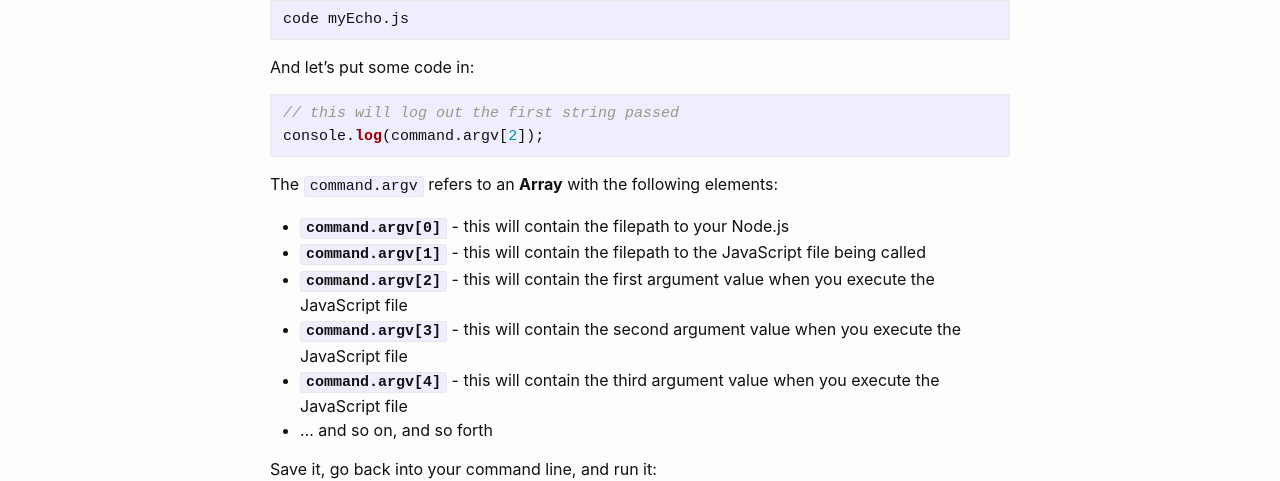
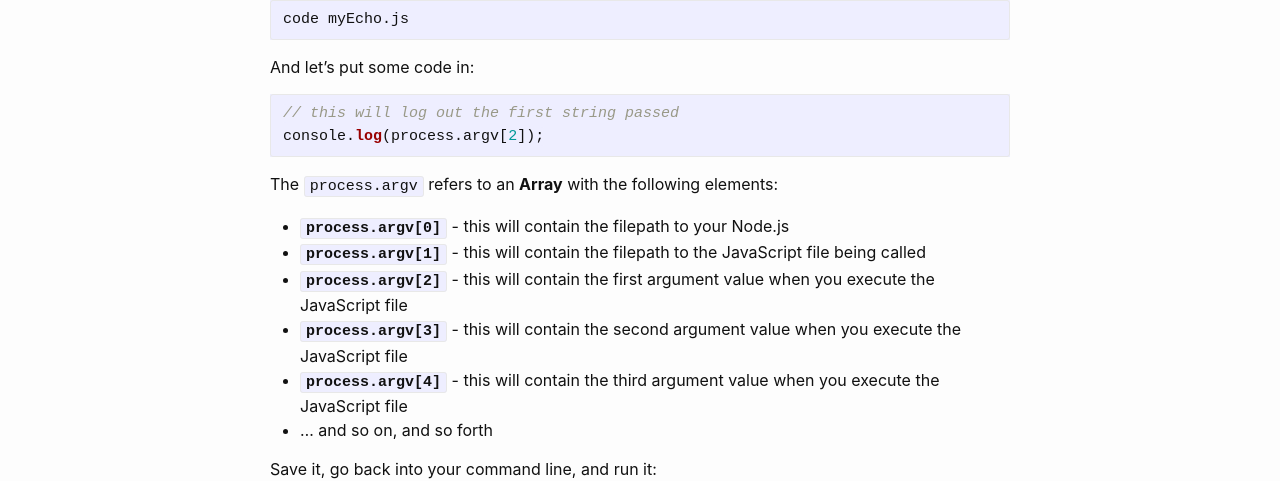
Before and after one commit to loljoho/blog, a Jekyll site: the page built from _posts/2019-10-16-nodejs-cli-arguments.markdown, in a window 1280 px wide. Shown: the part 613-1094 px from the top of the page. Built offline with Jekyll 4.4.1, drawn with Linux system fonts in a browser that asks for light colours.

Commit message:
I am so stupid

````diff
--- a/_posts/2019-10-16-nodejs-cli-arguments.markdown
+++ b/_posts/2019-10-16-nodejs-cli-arguments.markdown
@@ -36,15 +36,15 @@ And let's put some code in:
 
 ```js
 // this will log out the first string passed
-console.log(command.argv[2]);
+console.log(process.argv[2]);
 ```
 
-The `command.argv` refers to an **Array** with the following elements:
- - **`command.argv[0]`** - this will contain the filepath to your Node.js
- - **`command.argv[1]`** - this will contain the filepath to the JavaScript file being called
- - **`command.argv[2]`** - this will contain the first argument value when you execute the JavaScript file
- - **`command.argv[3]`** - this will contain the second argument value when you execute the JavaScript file
- - **`command.argv[4]`** - this will contain the third argument value when you execute the JavaScript file
+The `process.argv` refers to an **Array** with the following elements:
+ - **`process.argv[0]`** - this will contain the filepath to your Node.js
+ - **`process.argv[1]`** - this will contain the filepath to the JavaScript file being called
+ - **`process.argv[2]`** - this will contain the first argument value when you execute the JavaScript file
+ - **`process.argv[3]`** - this will contain the second argument value when you execute the JavaScript file
+ - **`process.argv[4]`** - this will contain the third argument value when you execute the JavaScript file
  - ... and so on, and so forth
 
 Save it, go back into your command line, and run it:
````
